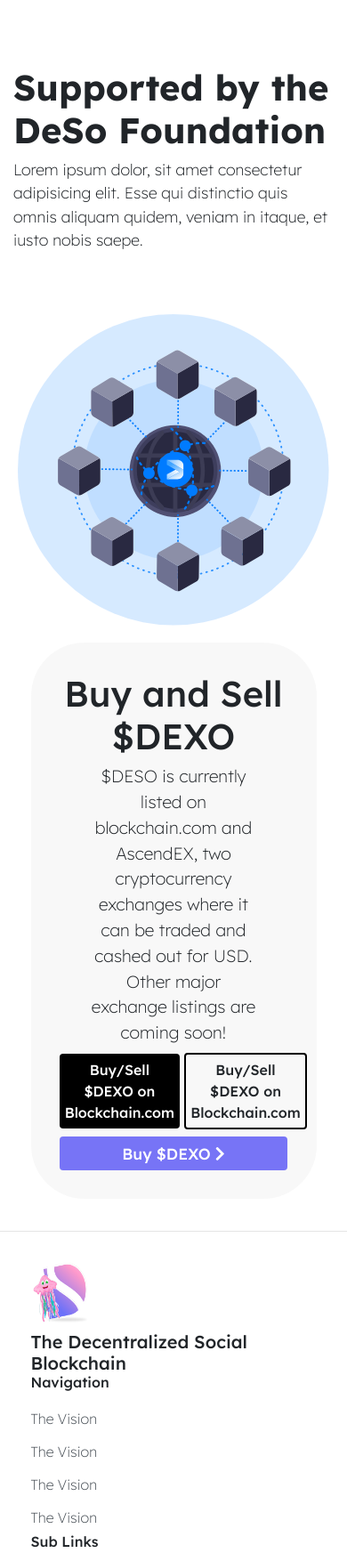
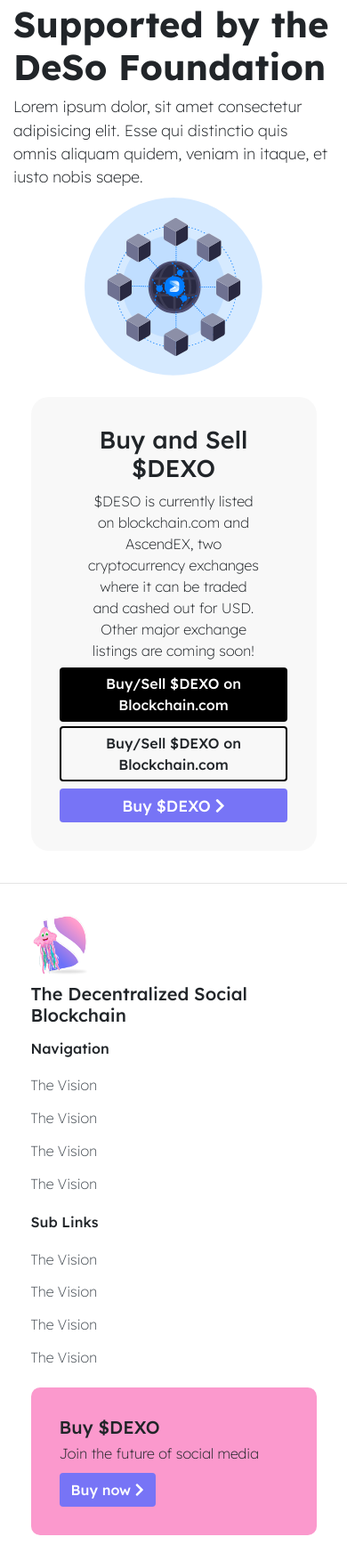
Before and after one commit to codemickey78/web, a plain HTML site: page index.html in a window 390 px wide. Shown: the part 5298-7043 px from the top of the page at 89% size. Drawn offline with nearby package versions, Linux system fonts and the light colour scheme.

Commit message:
worked on repsonsive

```diff
--- a/css/styles.css
+++ b/css/styles.css
@@ -31,7 +31,7 @@ header {
   font-size: 1.6rem;
   color: #b3b3b3;
 }
-.foot-logos div{
+.foot-logos div {
   margin-right: 1.5%;
 }
 .main-footer {
@@ -596,6 +596,23 @@ header {
   }
 }
 @media (max-width: 767px) {
+  .mfoot-card,
+  .mftbuy-card {
+    margin-bottom: 5%;
+  }
+  .cmpsf-card {
+    height: auto;
+  }
+  .cpbuy-card h4 {
+    font-size: 1.7rem;
+  }
+  .cpbuy-card p {
+    font-size: 1rem;
+  }
+  .cmpsf-img img {
+    height: 200px;
+    margin: 3% 0 1%;
+  }
   .btn-compwn {
     padding: 1% 5% !important;
     margin-top: 5%;
@@ -669,6 +686,9 @@ header {
   }
 }
 @media (min-width: 1024px) {
+  .cmpsf-card {
+    /* height: 350px !important; */
+  }
   .compwn-tright {
     text-align: right !important;
   }
@@ -719,6 +739,10 @@ header {
   }
 }
 @media (min-width: 768px) {
+  .mfoot-card,
+  .mftbuy-card {
+    margin-bottom: 5%;
+  }
   .compwn-bimg img {
     width: 150px;
     height: 150px;
@@ -758,6 +782,12 @@ header {
   }
 }
 @media (max-width: 550px) {
+  .cpbuy-card .d-flex {
+    display: block !important;
+  }
+  .cpbuy-card .d-flex .btn {
+    margin-bottom: 2%;
+  }
   .compap-top h6 {
     font-size: 1.4rem;
   }
@@ -766,6 +796,9 @@ header {
   }
 }
 @media (max-width: 425px) {
+  .cpbuy-card {
+    border-radius: 20px;
+  }
   header {
     margin-bottom: 0;
   }
--- a/index.html
+++ b/index.html
@@ -396,7 +396,7 @@
         <section class="comp-subfeat">
             <div class="container">
                 <div class="row">
-                    <div class="col-lg-6">
+                    <div class="col-lg-6 col-md-7">
                         <div class="cmpsf-card">
                             <div>
                                 <h5 class="m-0">
@@ -410,7 +410,7 @@
                             </div>
                         </div>
                     </div>
-                    <div class="col-lg-6">
+                    <div class="col-lg-6 col-md-5">
                         <div class="cmpsf-img">
                             <img src="img/features/feature_two.svg" alt="">
                         </div>
@@ -447,13 +447,13 @@
         <footer class="main-footer">
             <div class="container">
                 <div class="row">
-                    <div class="col-lg-3">
+                    <div class="col-lg-3 col-md-6">
                         <div class="mfoot-card">
                             <img src="img/logo-256.png" alt="">
                             <h5 class="m-0">The Decentralized Social Blockchain</h5>
                         </div>
                     </div>
-                    <div class="col-lg-3">
+                    <div class="col-lg-3 col-md-6">
                         <div class="mfoot-card">
                             <h6 class="m-0">Navigation</h6>
                             <div class="list-group">
@@ -464,7 +464,7 @@
                             </div>
                         </div>
                     </div>
-                    <div class="col-lg-3">
+                    <div class="col-lg-3 col-md-6">
                         <div class="mfoot-card">
                             <h6 class="m-0">Sub Links</h6>
                             <div class="list-group">
@@ -475,7 +475,7 @@
                             </div>
                         </div>
                     </div>
-                    <div class="col-lg-3">
+                    <div class="col-lg-3 col-md-6">
                         <div class="mftbuy-card">
                             <h5 class="m-0">Buy $DEXO</h5>
                             <p class="m-0">Join the future of social media</p>
```
